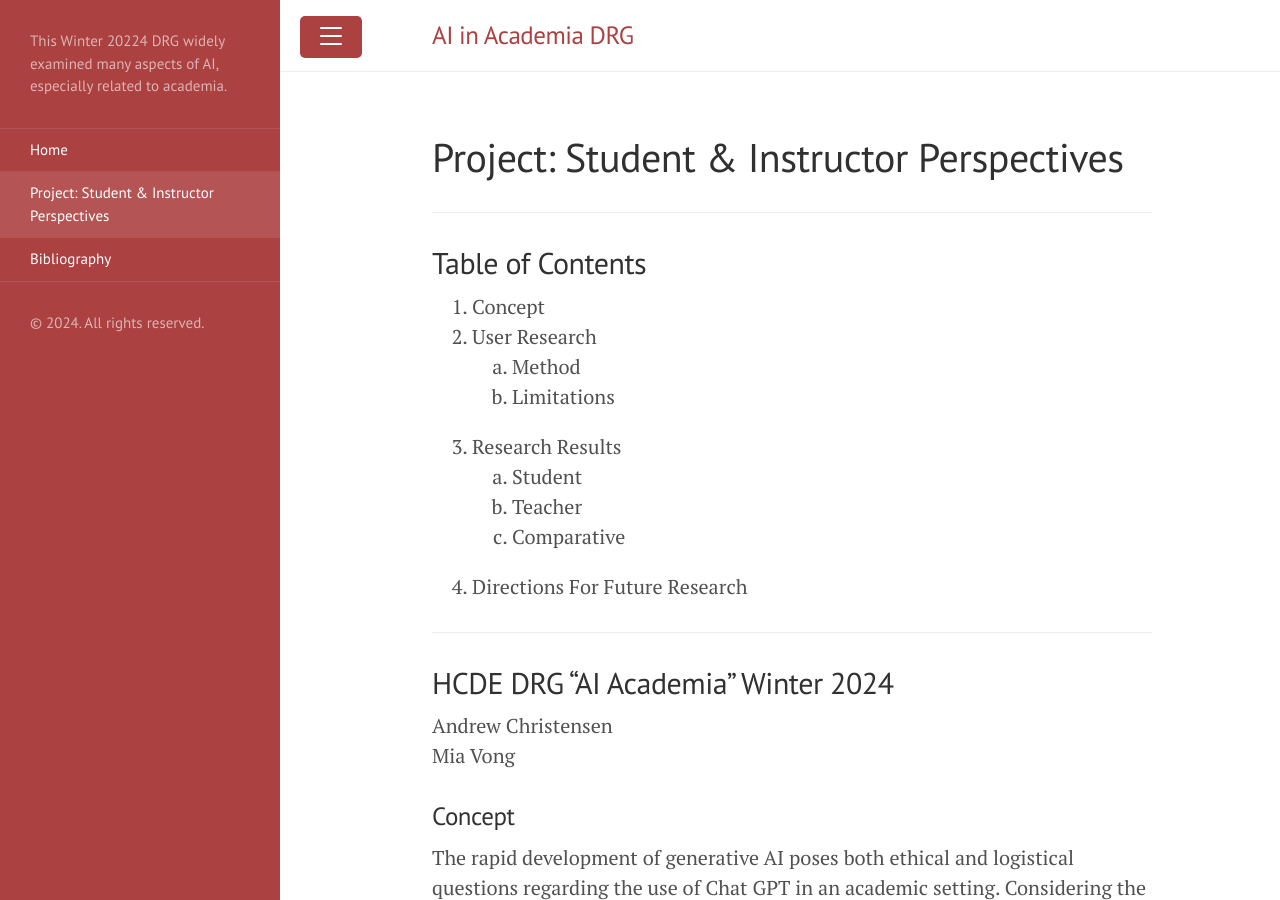
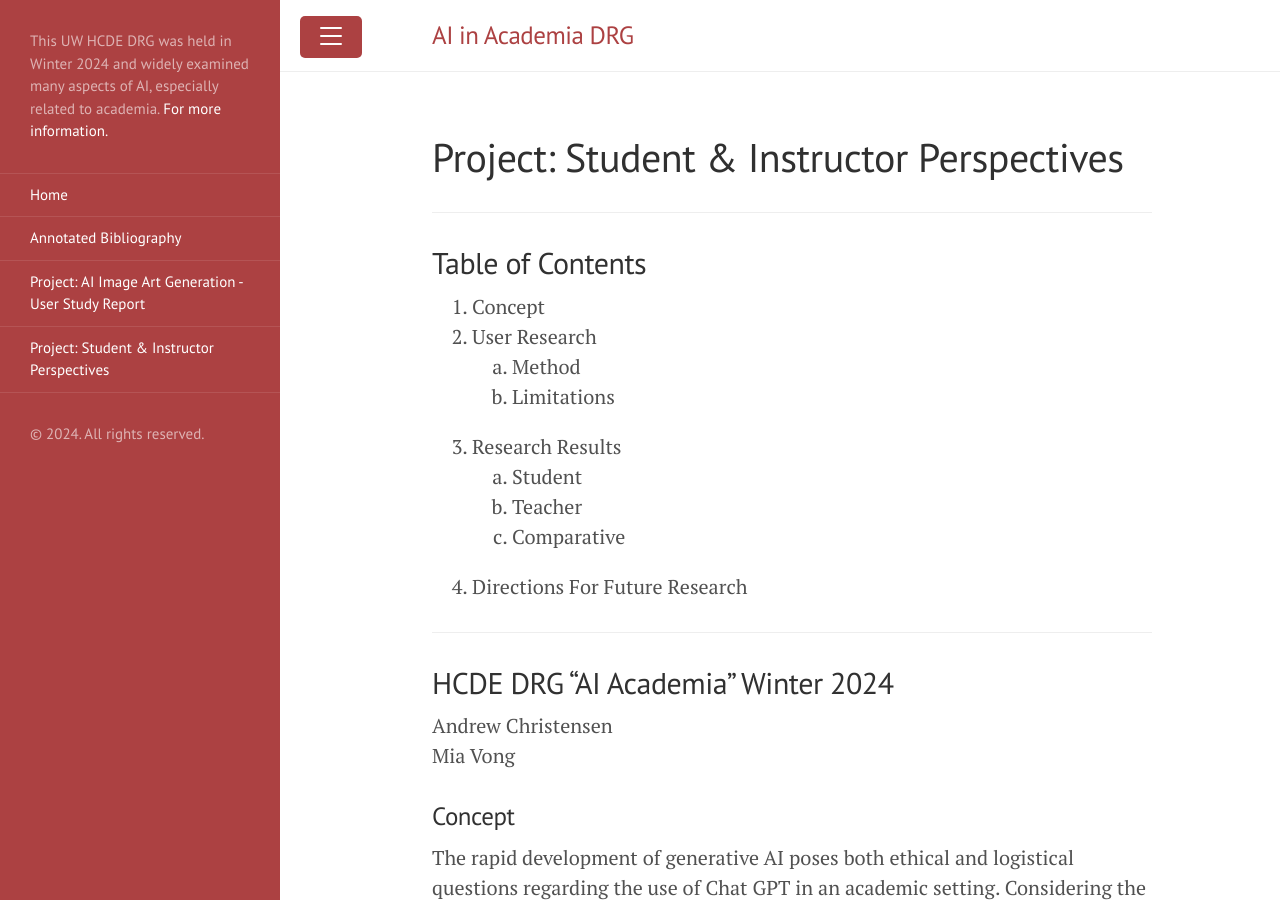
Before and after one commit to amarks/aiacademia, a Jekyll site: the page built from docs/StudentandInstructorPerspectives.md, in a window 1280 px wide and 900 px high. Built offline with Jekyll 4.4.1, drawn with Linux system fonts in a browser that asks for light colours.

Commit message:
tweaks to sidebar

```diff
--- a/docs/_config.yml
+++ b/docs/_config.yml
@@ -21,7 +21,7 @@
 title: AI in Academia DRG
 email: your-email@example.com
 description: >- # this means to ignore newlines until "baseurl:"
-  This Winter 20224 DRG widely examined many aspects of AI, especially related to academia.
+  This UW HCDE DRG was held in Winter 2024 and widely examined many aspects of AI, especially related to academia. <a href="https://www.hcde.washington.edu/research/directed">For more information.</a>
 baseurl: "" # the subpath of your site, e.g. /blog
 url: "https://amarks.github.io/aiacademia" # the base hostname & protocol for your site, e.g. http://example.com
 twitter_username: jekyllrb
--- a/docs/_includes/sidebar.html
+++ b/docs/_includes/sidebar.html
@@ -11,7 +11,7 @@
   <nav class="sidebar-nav">
     <a class="sidebar-nav-item{% if page.title == 'Home' %} active{% endif %}" href="{{ '/' | absolute_url }}">Home</a>
 
-    {% comment %}
+   <!-- {% comment %}
       The code below dynamically generates a sidebar nav of pages with
       `layout: page` in the front-matter. See readme for usage.
     {% endcomment %}
@@ -24,15 +24,11 @@
         {% endif %}
       {% endif %}
     {% endfor %}
+-->
 
-
-<!--
-    <a class="sidebar-nav-item" href="{{ site.github.repo }}/bibliography.html">Bibliography</a>
-    <a class="sidebar-nav-item" href="{{ site.github.repo }}/StudentandInstructorPerspectives.html">Project Student</a>
-    <a class="sidebar-nav-item" href="{{ site.github.repo }}/archive/v{{ site.version }}.zip">Download</a>
-    <a class="sidebar-nav-item" href="{{ site.github.repo }}">GitHub project</a>
-    <span class="sidebar-nav-item">Currently v{{ site.version }}</span>
- -->
+    <a class="sidebar-nav-item" href="{{ site.github.repo }}/bibliography.html">Annotated Bibliography</a>
+    <a class="sidebar-nav-item" href="{{ site.github.repo }}/AIArtImageGeneration.html">Project: AI Image Art Generation - User Study Report</a>
+    <a class="sidebar-nav-item" href="{{ site.github.repo }}/StudentandInstructorPerspectives.html">Project: Student & Instructor Perspectives</a>
   </nav>
 
 
--- a/docs/_sass/minima.scss
+++ b/docs/_sass/minima.scss
@@ -21,7 +21,7 @@ $grey-color-dark:  darken($grey-color, 25%) !default;
 $table-text-align: left !default;
 
 // Width of the content area
-$content-width:    400px !default;
+$content-width:    800px !default;
 
 $on-palm:          600px !default;
 $on-laptop:        800px !default;
--- a/docs/index.markdown
+++ b/docs/index.markdown
@@ -8,7 +8,7 @@ layout: home
 This Directed Research Group was held in Winter Quarter 2024 and became an open exploration of aspects of Generative AI as they existed at that time. Our group split the time between weekly readings and investigative work.
 
 **Members**
-- Professor: Alan Marks
+- Professor: <a href="https://www.hcde.washington.edu/marks">Alan Marks</a>
 - Andrew Christensen
 - Ria Goyal
 - Logan Hosoda
```
